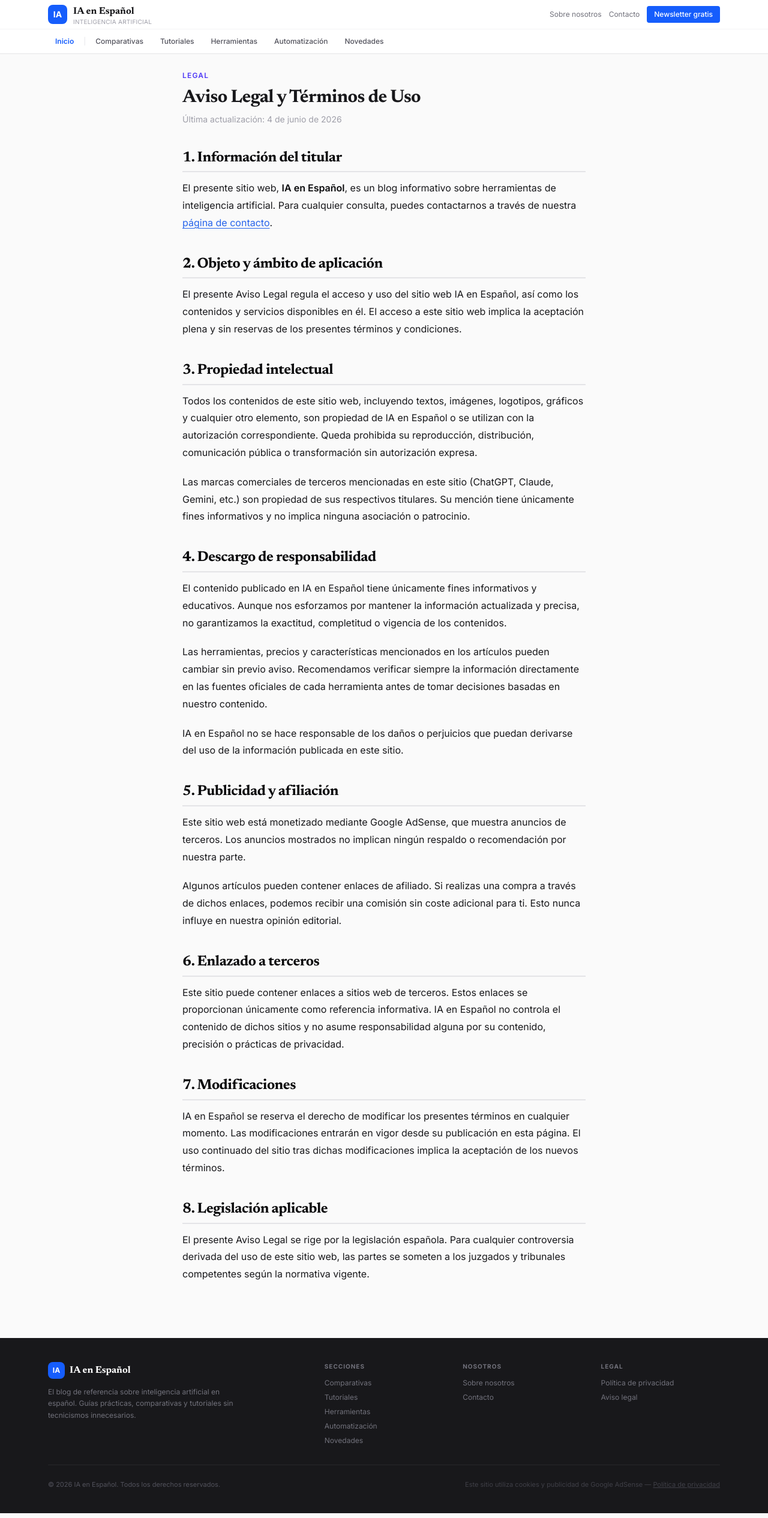
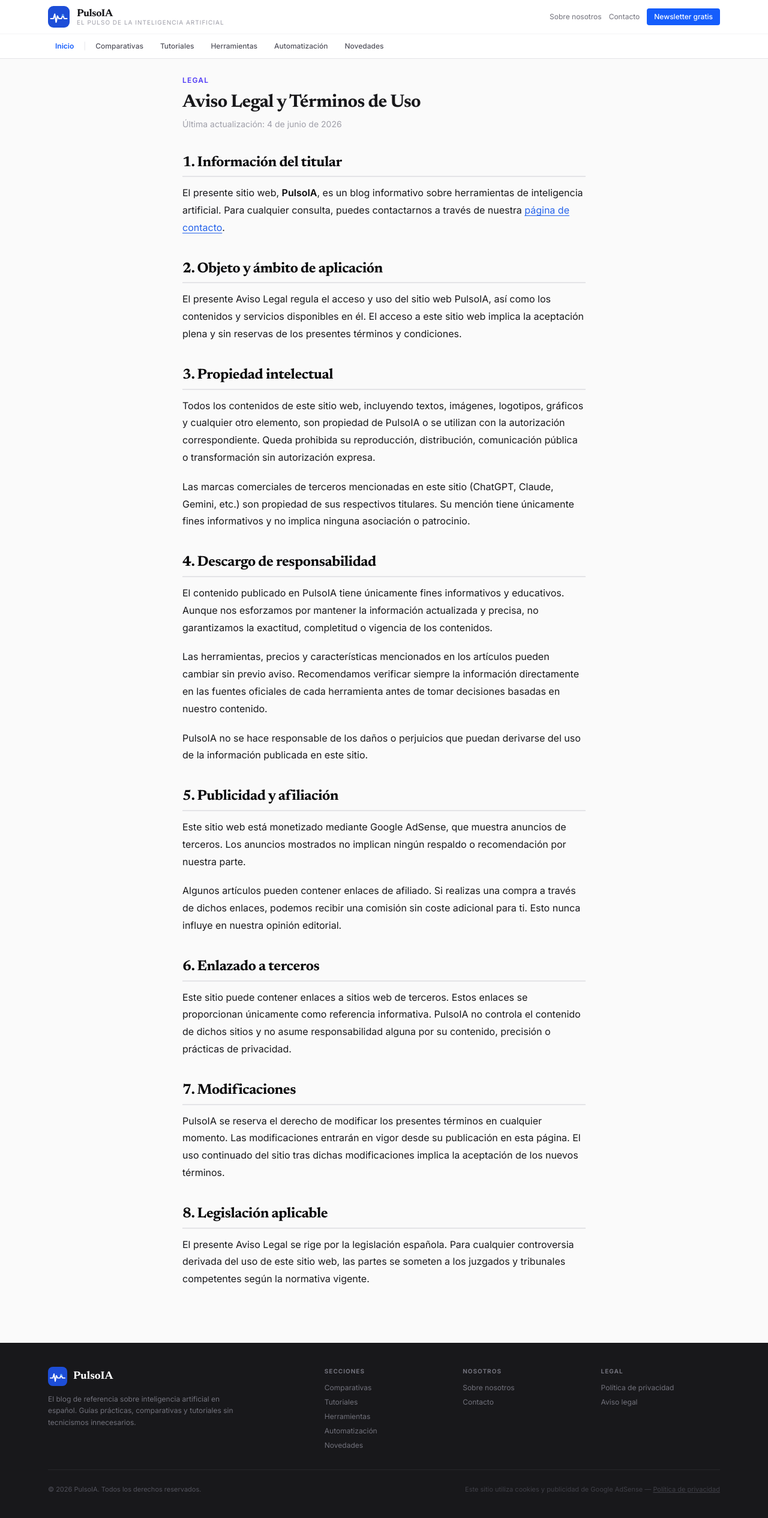
Before and after one commit to markooss122/blog-ia-espanol, a Next.js app: page /aviso-legal in a window 1280 px wide. Shown: the whole page at 60% size. Built offline with nearby package versions, Linux system fonts and the light colour scheme.

Commit message:
feat: rebranding completo a PulsoIA — logo SVG, favicon, nombre en toda la web

```diff
--- a/src/app/articulos/[slug]/page.tsx
+++ b/src/app/articulos/[slug]/page.tsx
@@ -111,7 +111,7 @@ export default async function ArticlePage({ params }: Props) {
               <div className="flex items-center gap-2">
                 <div className="w-8 h-8 rounded-full bg-blue-600 flex items-center justify-center text-white text-xs font-bold">IA</div>
                 <div>
-                  <p className="text-xs font-semibold text-zinc-800">Equipo IA en Español</p>
+                  <p className="text-xs font-semibold text-zinc-800">Equipo PulsoIA</p>
                   <p className="text-[10px] text-zinc-400">Publicado el {date}</p>
                 </div>
               </div>
--- a/src/app/aviso-legal/page.tsx
+++ b/src/app/aviso-legal/page.tsx
@@ -2,7 +2,7 @@ import type { Metadata } from 'next'
 
 export const metadata: Metadata = {
   title: 'Aviso Legal y Términos de Uso',
-  description: 'Aviso legal, términos de uso y descargo de responsabilidad de IA en Español.',
+  description: 'Aviso legal, términos de uso y descargo de responsabilidad de PulsoIA.',
 }
 
 export default function LegalPage() {
@@ -19,17 +19,17 @@ export default function LegalPage() {
       <div className="prose">
         <h2>1. Información del titular</h2>
         <p>
-          El presente sitio web, <strong>IA en Español</strong>, es un blog informativo sobre herramientas de inteligencia artificial. Para cualquier consulta, puedes contactarnos a través de nuestra <a href="/contacto">página de contacto</a>.
+          El presente sitio web, <strong>PulsoIA</strong>, es un blog informativo sobre herramientas de inteligencia artificial. Para cualquier consulta, puedes contactarnos a través de nuestra <a href="/contacto">página de contacto</a>.
         </p>
 
         <h2>2. Objeto y ámbito de aplicación</h2>
         <p>
-          El presente Aviso Legal regula el acceso y uso del sitio web IA en Español, así como los contenidos y servicios disponibles en él. El acceso a este sitio web implica la aceptación plena y sin reservas de los presentes términos y condiciones.
+          El presente Aviso Legal regula el acceso y uso del sitio web PulsoIA, así como los contenidos y servicios disponibles en él. El acceso a este sitio web implica la aceptación plena y sin reservas de los presentes términos y condiciones.
         </p>
 
         <h2>3. Propiedad intelectual</h2>
         <p>
-          Todos los contenidos de este sitio web, incluyendo textos, imágenes, logotipos, gráficos y cualquier otro elemento, son propiedad de IA en Español o se utilizan con la autorización correspondiente. Queda prohibida su reproducción, distribución, comunicación pública o transformación sin autorización expresa.
+          Todos los contenidos de este sitio web, incluyendo textos, imágenes, logotipos, gráficos y cualquier otro elemento, son propiedad de PulsoIA o se utilizan con la autorización correspondiente. Queda prohibida su reproducción, distribución, comunicación pública o transformación sin autorización expresa.
         </p>
         <p>
           Las marcas comerciales de terceros mencionadas en este sitio (ChatGPT, Claude, Gemini, etc.) son propiedad de sus respectivos titulares. Su mención tiene únicamente fines informativos y no implica ninguna asociación o patrocinio.
@@ -37,13 +37,13 @@ export default function LegalPage() {
 
         <h2>4. Descargo de responsabilidad</h2>
         <p>
-          El contenido publicado en IA en Español tiene únicamente fines informativos y educativos. Aunque nos esforzamos por mantener la información actualizada y precisa, no garantizamos la exactitud, completitud o vigencia de los contenidos.
+          El contenido publicado en PulsoIA tiene únicamente fines informativos y educativos. Aunque nos esforzamos por mantener la información actualizada y precisa, no garantizamos la exactitud, completitud o vigencia de los contenidos.
         </p>
         <p>
           Las herramientas, precios y características mencionados en los artículos pueden cambiar sin previo aviso. Recomendamos verificar siempre la información directamente en las fuentes oficiales de cada herramienta antes de tomar decisiones basadas en nuestro contenido.
         </p>
         <p>
-          IA en Español no se hace responsable de los daños o perjuicios que puedan derivarse del uso de la información publicada en este sitio.
+          PulsoIA no se hace responsable de los daños o perjuicios que puedan derivarse del uso de la información publicada en este sitio.
         </p>
 
         <h2>5. Publicidad y afiliación</h2>
@@ -56,12 +56,12 @@ export default function LegalPage() {
 
         <h2>6. Enlazado a terceros</h2>
         <p>
-          Este sitio puede contener enlaces a sitios web de terceros. Estos enlaces se proporcionan únicamente como referencia informativa. IA en Español no controla el contenido de dichos sitios y no asume responsabilidad alguna por su contenido, precisión o prácticas de privacidad.
+          Este sitio puede contener enlaces a sitios web de terceros. Estos enlaces se proporcionan únicamente como referencia informativa. PulsoIA no controla el contenido de dichos sitios y no asume responsabilidad alguna por su contenido, precisión o prácticas de privacidad.
         </p>
 
         <h2>7. Modificaciones</h2>
         <p>
-          IA en Español se reserva el derecho de modificar los presentes términos en cualquier momento. Las modificaciones entrarán en vigor desde su publicación en esta página. El uso continuado del sitio tras dichas modificaciones implica la aceptación de los nuevos términos.
+          PulsoIA se reserva el derecho de modificar los presentes términos en cualquier momento. Las modificaciones entrarán en vigor desde su publicación en esta página. El uso continuado del sitio tras dichas modificaciones implica la aceptación de los nuevos términos.
         </p>
 
         <h2>8. Legislación aplicable</h2>
--- a/src/app/contacto/page.tsx
+++ b/src/app/contacto/page.tsx
@@ -2,7 +2,7 @@ import type { Metadata } from 'next'
 
 export const metadata: Metadata = {
   title: 'Contacto',
-  description: 'Ponte en contacto con el equipo de IA en Español. Respondemos en menos de 48 horas.',
+  description: 'Ponte en contacto con el equipo de PulsoIA. Respondemos en menos de 48 horas.',
 }
 
 export default function ContactPage() {
--- a/src/app/layout.tsx
+++ b/src/app/layout.tsx
@@ -6,17 +6,26 @@ import Footer from '@/components/Footer'
 
 export const metadata: Metadata = {
   title: {
-    default: 'IA en Español — Guías y herramientas de inteligencia artificial',
-    template: '%s | IA en Español',
+    default: 'PulsoIA — El pulso de la inteligencia artificial en español',
+    template: '%s | PulsoIA',
   },
-  description: 'Guías, comparativas y tutoriales sobre herramientas de inteligencia artificial en español. ChatGPT, Claude, Gemini, n8n y más.',
-  metadataBase: new URL('https://ia-en-espanol.vercel.app'),
+  description: 'Guías prácticas, comparativas y tutoriales sobre las mejores herramientas de inteligencia artificial en español. ChatGPT, Claude, Gemini, n8n y más.',
+  metadataBase: new URL('https://pulso-ia.vercel.app'),
   openGraph: {
     type: 'website',
     locale: 'es_ES',
-    siteName: 'IA en Español',
+    siteName: 'PulsoIA',
+    images: [{ url: '/logo.svg', width: 48, height: 48, alt: 'PulsoIA' }],
+  },
+  twitter: {
+    card: 'summary',
+    site: '@pulsoIA',
   },
   robots: { index: true, follow: true },
+  icons: {
+    icon: '/favicon.svg',
+    shortcut: '/favicon.svg',
+  },
 }
 
 export default function RootLayout({ children }: { children: React.ReactNode }) {
--- a/src/app/page.tsx
+++ b/src/app/page.tsx
@@ -6,8 +6,8 @@ import ArticleCard from '@/components/ArticleCard'
 import type { Metadata } from 'next'
 
 export const metadata: Metadata = {
-  title: 'IA en Español — Guías y herramientas de inteligencia artificial',
-  description: 'Guías prácticas, comparativas y tutoriales sobre las mejores herramientas IA en español. ChatGPT, Claude, Gemini y más.',
+  title: 'PulsoIA — El pulso de la inteligencia artificial en español',
+  description: 'Guías prácticas, comparativas y tutoriales sobre las mejores herramientas de IA en español. ChatGPT, Claude, Gemini y más.',
 }
 
 export default function Home() {
--- a/src/app/privacidad/page.tsx
+++ b/src/app/privacidad/page.tsx
@@ -2,7 +2,7 @@ import type { Metadata } from 'next'
 
 export const metadata: Metadata = {
   title: 'Política de Privacidad',
-  description: 'Política de privacidad de IA en Español. Información sobre cómo recopilamos, usamos y protegemos tus datos.',
+  description: 'Política de privacidad de PulsoIA. Información sobre cómo recopilamos, usamos y protegemos tus datos.',
 }
 
 export default function PrivacyPage() {
@@ -18,7 +18,7 @@ export default function PrivacyPage() {
 
       <div className="prose">
         <p>
-          En <strong>IA en Español</strong> (en adelante, "el sitio web"), accesible desde este dominio, la privacidad de nuestros visitantes es una prioridad. Esta Política de Privacidad describe qué información recopilamos, cómo la usamos y qué derechos tienes sobre ella.
+          En <strong>PulsoIA</strong> (en adelante, "el sitio web"), accesible desde este dominio, la privacidad de nuestros visitantes es una prioridad. Esta Política de Privacidad describe qué información recopilamos, cómo la usamos y qué derechos tienes sobre ella.
         </p>
 
         <h2>1. Información que recopilamos</h2>
--- a/src/app/sobre-nosotros/page.tsx
+++ b/src/app/sobre-nosotros/page.tsx
@@ -2,7 +2,7 @@ import type { Metadata } from 'next'
 
 export const metadata: Metadata = {
   title: 'Sobre nosotros',
-  description: 'Conoce quiénes somos, por qué creamos IA en Español y nuestra misión de acercar la inteligencia artificial a todos los hispanohablantes.',
+  description: 'Conoce quiénes somos, por qué creamos PulsoIA y nuestra misión de acercar la inteligencia artificial a todos los hispanohablantes.',
 }
 
 export default function AboutPage() {
@@ -14,7 +14,7 @@ export default function AboutPage() {
           ¿Quiénes somos?
         </h1>
         <p className="text-lg text-zinc-500">
-          Somos un equipo de entusiastas de la tecnología y la inteligencia artificial con una misión clara: explicar la IA en español, de forma honesta y sin tecnicismos innecesarios.
+          Somos un equipo de entusiastas de la tecnología y la inteligencia artificial con una misión clara: explicar la IA de forma honesta y sin tecnicismos innecesarios.
         </p>
       </header>
 
@@ -24,7 +24,7 @@ export default function AboutPage() {
           La inteligencia artificial está transformando el mundo a una velocidad sin precedentes. Sin embargo, la mayoría del contenido de calidad sobre IA está en inglés, lo que deja fuera a millones de hispanohablantes que quieren entender y aprovechar estas herramientas.
         </p>
         <p>
-          <strong>IA en Español</strong> nació en 2026 para cerrar esa brecha. Publicamos guías prácticas, comparativas honestas y tutoriales paso a paso sobre las herramientas de inteligencia artificial más relevantes, todo en español y pensado para el día a día.
+          <strong>PulsoIA</strong> nació en 2026 para cerrar esa brecha. Publicamos guías prácticas, comparativas honestas y tutoriales paso a paso sobre las herramientas de inteligencia artificial más relevantes, todo en español y pensado para el día a día.
         </p>
 
         <h2>Qué encontrarás aquí</h2>
--- a/src/components/Footer.tsx
+++ b/src/components/Footer.tsx
@@ -1,4 +1,5 @@
 import Link from 'next/link'
+import Image from 'next/image'
 
 export default function Footer() {
   return (
@@ -8,9 +9,11 @@ export default function Footer() {
 
           {/* Marca */}
           <div className="col-span-2">
-            <div className="flex items-center gap-2 mb-3">
-              <span className="w-7 h-7 rounded-lg bg-blue-600 flex items-center justify-center text-white text-xs font-bold">IA</span>
-              <span className="font-bold text-white text-base" style={{ fontFamily: 'Newsreader, Georgia, serif' }}>IA en Español</span>
+            <div className="flex items-center gap-2.5 mb-3">
+              <Image src="/logo.svg" alt="PulsoIA" width={32} height={32} />
+              <span className="font-bold text-white text-lg" style={{ fontFamily: 'Newsreader, Georgia, serif' }}>
+                PulsoIA
+              </span>
             </div>
             <p className="text-xs leading-relaxed text-zinc-500 max-w-xs">
               El blog de referencia sobre inteligencia artificial en español. Guías prácticas, comparativas y tutoriales sin tecnicismos innecesarios.
@@ -44,8 +47,8 @@ export default function Footer() {
         </div>
 
         <div className="pt-6 border-t border-zinc-800 flex flex-col md:flex-row justify-between items-center gap-2">
-          <p className="text-[11px] text-zinc-600">© {new Date().getFullYear()} IA en Español. Todos los derechos reservados.</p>
-          <p className="text-[11px] text-zinc-700">Este sitio utiliza cookies y publicidad de Google AdSense — <Link href="/privacidad" className="hover:text-zinc-500 transition-colors underline">Política de privacidad</Link></p>
+          <p className="text-[11px] text-zinc-600">© {new Date().getFullYear()} PulsoIA. Todos los derechos reservados.</p>
+          <p className="text-[11px] text-zinc-700">Este sitio utiliza cookies y publicidad de Google AdSense — <Link href="/privacidad" className="hover:text-zinc-500 underline transition-colors">Política de privacidad</Link></p>
         </div>
       </div>
     </footer>
--- a/src/components/Header.tsx
+++ b/src/components/Header.tsx
@@ -1,4 +1,5 @@
 import Link from 'next/link'
+import Image from 'next/image'
 
 const CATEGORIES = [
   { label: 'Comparativas', href: '/?cat=Comparativas' },
@@ -11,16 +12,23 @@ const CATEGORIES = [
 export default function Header() {
   return (
     <header className="bg-white border-b border-zinc-200 sticky top-0 z-50">
-      {/* Top bar: logo + suscripción */}
+      {/* Top bar */}
       <div className="border-b border-zinc-100">
-        <div className="max-w-6xl mx-auto px-4 flex justify-between items-center h-12">
-          <Link href="/" className="flex items-center gap-2.5 group">
-            <span className="w-8 h-8 rounded-lg bg-blue-600 flex items-center justify-center text-white text-sm font-bold">IA</span>
+        <div className="max-w-6xl mx-auto px-4 flex justify-between items-center h-14">
+
+          <Link href="/" className="flex items-center gap-3 group">
+            <Image
+              src="/logo.svg"
+              alt="PulsoIA logo"
+              width={36}
+              height={36}
+              className="flex-shrink-0"
+            />
             <div className="leading-none">
-              <span className="block font-bold text-zinc-900 text-base" style={{ fontFamily: 'Newsreader, Georgia, serif' }}>
-                IA en Español
+              <span className="block font-bold text-zinc-900 text-[17px] tracking-tight" style={{ fontFamily: 'Newsreader, Georgia, serif' }}>
+                PulsoIA
               </span>
-              <span className="block text-[10px] text-zinc-400 tracking-wide uppercase">Inteligencia Artificial</span>
+              <span className="block text-[10px] text-zinc-400 tracking-widest uppercase">El pulso de la inteligencia artificial</span>
             </div>
           </Link>
 
@@ -31,23 +39,17 @@ export default function Header() {
             <Link href="/contacto" className="text-xs text-zinc-500 hover:text-zinc-800 transition-colors hidden md:block">
               Contacto
             </Link>
-            <Link
-              href="/#newsletter"
-              className="text-xs bg-blue-600 hover:bg-blue-700 text-white px-3 py-1.5 rounded font-medium transition-colors"
-            >
+            <Link href="/#newsletter" className="text-xs bg-blue-600 hover:bg-blue-700 text-white px-3 py-1.5 rounded font-medium transition-colors">
               Newsletter gratis
             </Link>
           </div>
         </div>
       </div>
 
-      {/* Nav bar: categorías — patrón Xataka */}
+      {/* Nav categorías */}
       <div className="max-w-6xl mx-auto px-4">
-        <nav className="flex items-center gap-1 overflow-x-auto scrollbar-none h-10">
-          <Link
-            href="/"
-            className="flex-shrink-0 text-xs font-semibold text-blue-600 px-3 py-1.5 rounded hover:bg-blue-50 transition-colors"
-          >
+        <nav className="flex items-center gap-1 overflow-x-auto h-10">
+          <Link href="/" className="flex-shrink-0 text-xs font-semibold text-blue-600 px-3 py-1.5 rounded hover:bg-blue-50 transition-colors">
             Inicio
           </Link>
           <span className="text-zinc-200 text-xs">|</span>
```
Also changed, not shown: public/favicon.svg (added), public/logo.svg (added).
